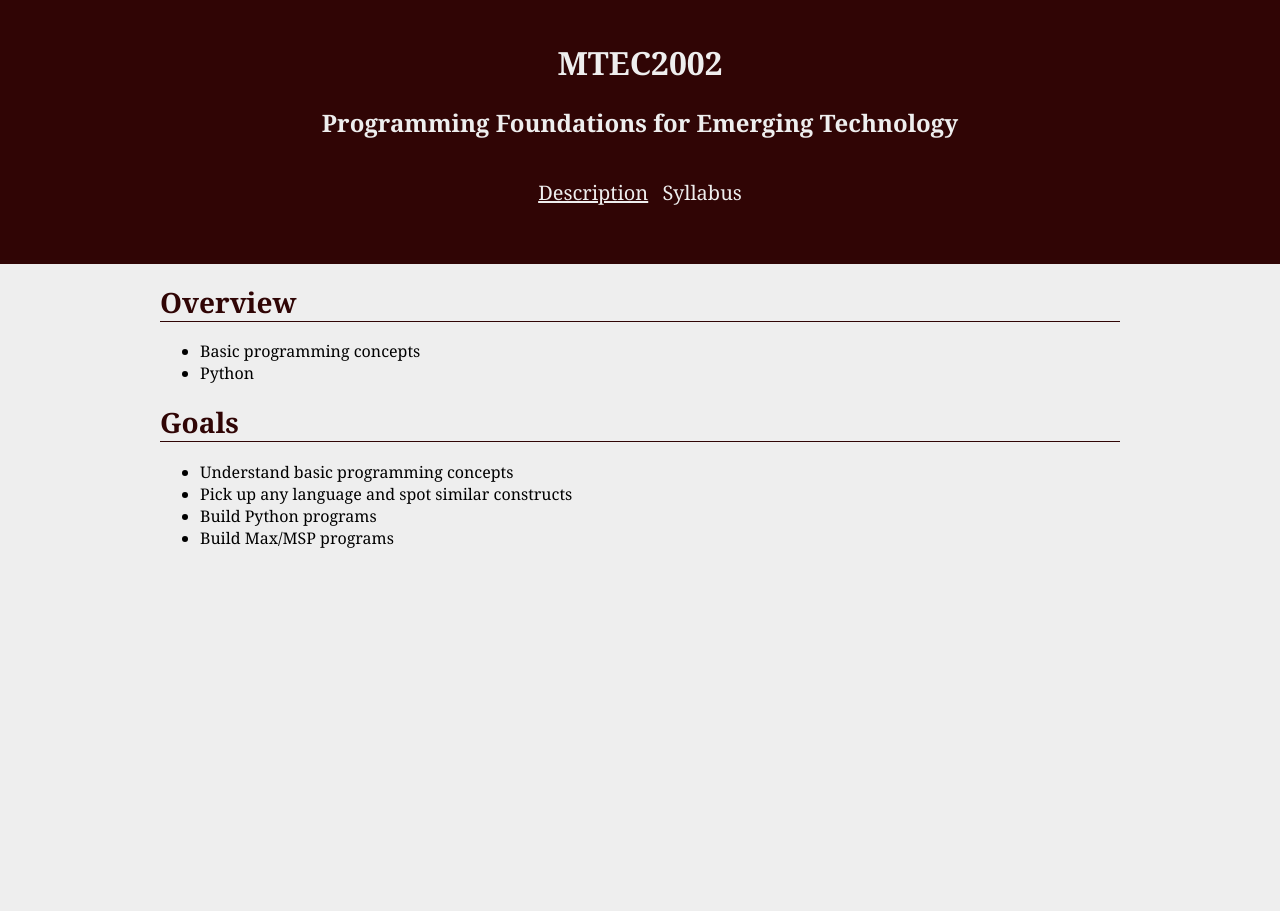
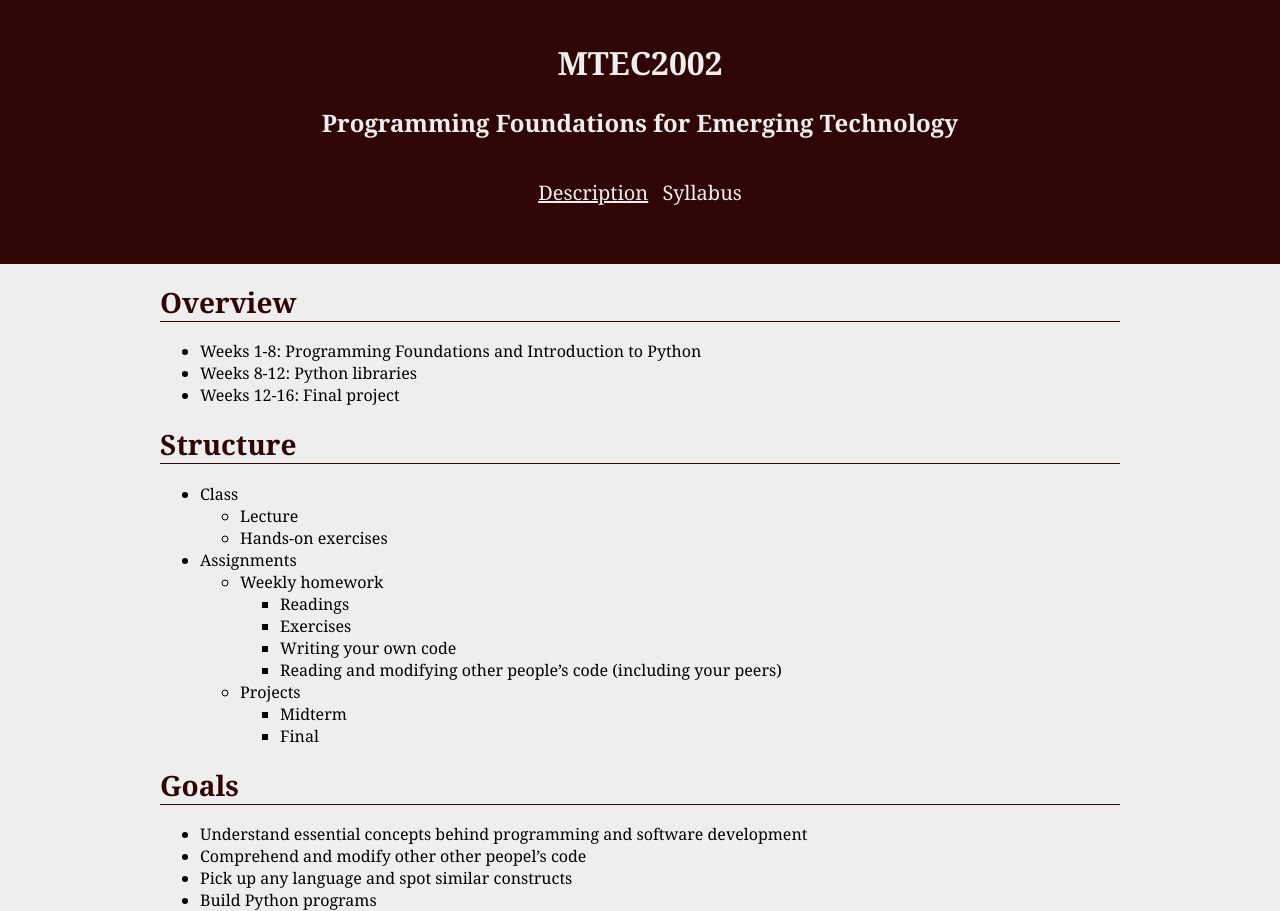
Before and after one commit to jversoza/MTEC2002, a Jekyll site: the page built from index.markdown, in a window 1280 px wide. Built offline with Jekyll 4.4.1, drawn with Linux system fonts in a browser that asks for light colours; Markdown is read by kramdown in place of the engine named in the settings.

Commit message:
fleshed out description page

```diff
--- a/index.markdown
+++ b/index.markdown
@@ -5,12 +5,28 @@ nav-state: index
 ---
 Overview
 ====
-* Basic programming concepts
-* Python
+* Weeks 1-8: Programming Foundations and Introduction to Python
+* Weeks 8-12: Python libraries
+* Weeks 12-16: Final project
+
+Structure
+====
+* Class
+	* Lecture
+	* Hands-on exercises
+* Assignments
+	* Weekly homework
+		* Readings
+		* Exercises
+		* Writing your own code
+		* Reading and modifying other people's code (including your peers)
+	* Projects
+		* Midterm
+		* Final
 
 Goals
 ====
-* Understand basic programming concepts
+* Understand essential concepts behind programming and software development
+* Comprehend and modify other other peopel's code
 * Pick up any language and spot similar constructs
 * Build Python programs
-* Build Max/MSP programs
```
